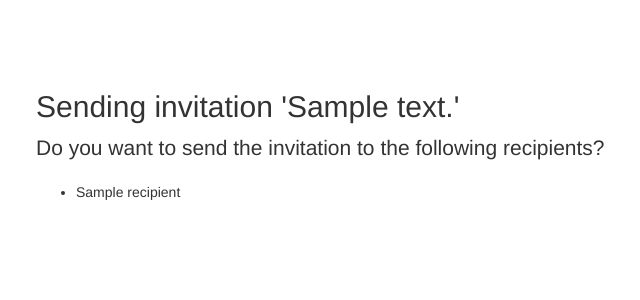
After one commit to henryk/ode, a Flask app: template ode/blueprints/isi/templates/isi/invitation_send.html in a window 1280 px wide. The commit adds this page. Shown: the top 300 px of the page, without its empty margins (34-674 px from the left). Run offline with Flask 2, Linux system fonts and the light colour scheme; the template is opened without the code that fills it: most values are stand-ins (such as "Sample title", 1, 10 or a date in 2020); parts of the project's set-up code (start-up, migrations or seed data) failed here and were passed over; some libraries are stand-ins or nearby versions.

Commit message:
Prepare sending logic

```diff
--- a/ode/blueprints/isi/forms.py
+++ b/ode/blueprints/isi/forms.py
@@ -12,8 +12,9 @@ class CreateInvitationForm(Form):
 
 class EditInvitationForm(Form):
 	subject = StringField('Subject', validators=[DataRequired()])
-	recipients_raw = FieldList(StringField("Recipients"), min_entries=2)
+	recipients_raw = FieldList(StringField("Recipients"))
 	sender = TextField('Sender', validators=[DataRequired()])
 	text_html = TextField('Invitation text', widget=TextArea())
 
 	save = SubmitField('Save')
+	send = SubmitField('Send')
--- /dev/null
+++ b/ode/blueprints/isi/templates/isi/invitation_send.html
@@ -0,0 +1,16 @@
+{% extends "isi/base.html" %}
+{% block titleinner %}Sending invitation '{{invitation.event.summary}}'{% endblock %}
+
+{% block inner %}
+
+<h2>Sending invitation '{{invitation.event.summary}}'</h2>
+
+<p class="lead">Do you want to send the invitation to the following recipients?</p>
+
+<ul>
+	{% for recipient in recipients %}
+		<li>{{recipient}}</li>
+	{% endfor %}
+</ul>
+
+{% endblock %}
--- a/ode/blueprints/isi/templates/isi/invitation_view.html
+++ b/ode/blueprints/isi/templates/isi/invitation_view.html
@@ -30,6 +30,7 @@
 			</div>
 		</div>
 		<input class="btn btn-default" id="save" name="save" type="submit" value="Save">
+		<input class="btn btn-default" id="send" name="send" type="submit" value="Send …">
 	</form>
 
 {% endblock %}
```
Also changed, not shown: ode/blueprints/isi/views.py (+21 -0 lines), ode/model.py (+9 -0 lines).
